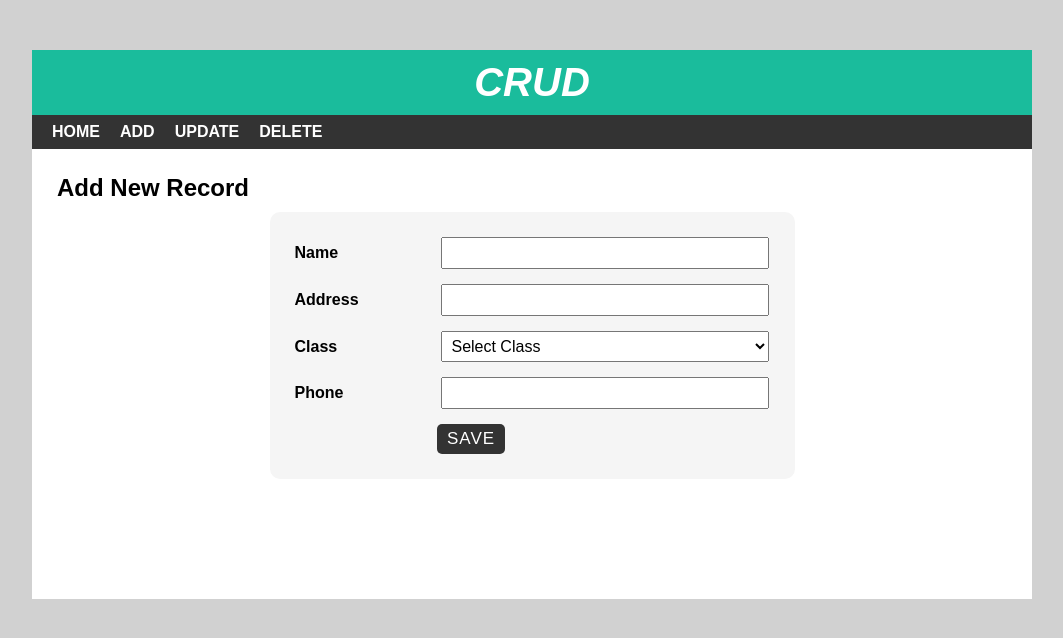
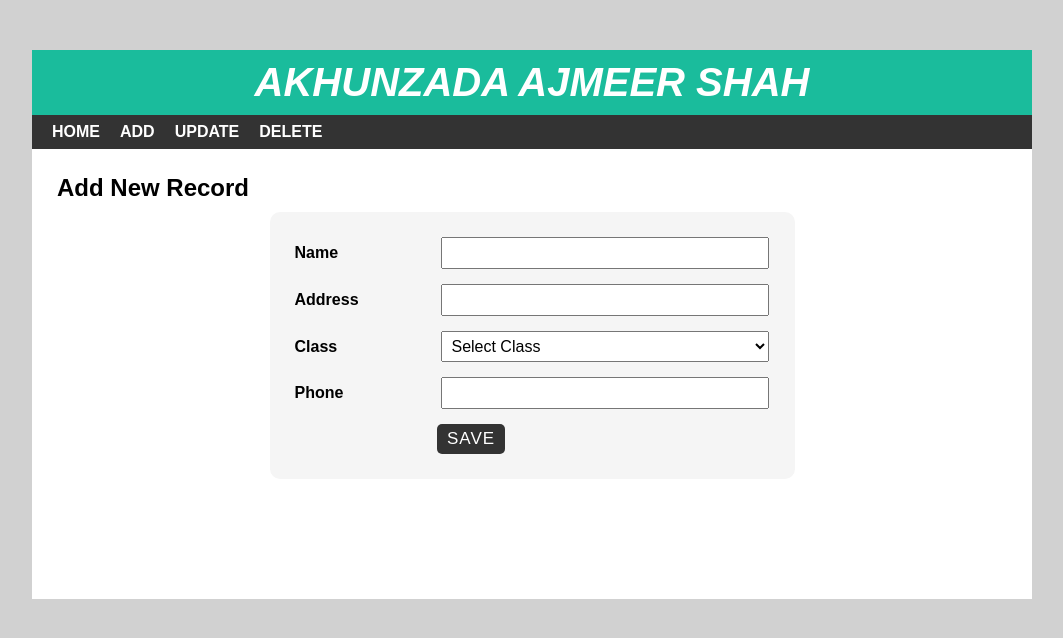
Before and after one commit to akhunzada7/smar_projects, a PHP site: page /crud/add.php in a window 1280 px wide. Shown: the top 638 px of the page, without its empty margins (108-1171 px from the left). Run offline with PHP 8.4, Linux system fonts and the light colour scheme; data comes from the database, SQL or seed files in the repository.

Commit message:
header change
header change

```diff
--- a/crud/header.php
+++ b/crud/header.php
@@ -10,7 +10,7 @@
 <body>
     <div id="wrapper">
         <div id="header">
-            <h1>Crud</h1>
+            <h1>Akhunzada ajmeer shah</h1>
         </div>
         <div id="menu">
             <ul>
```
